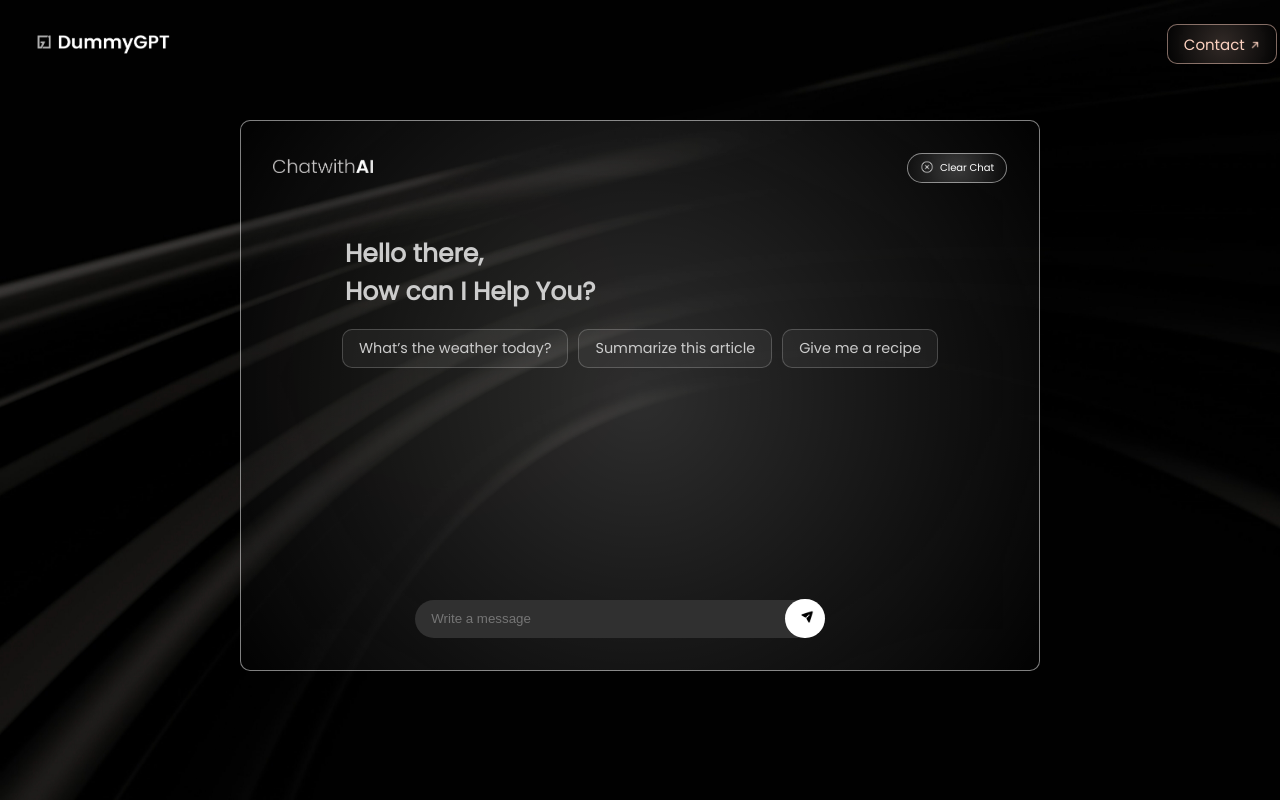
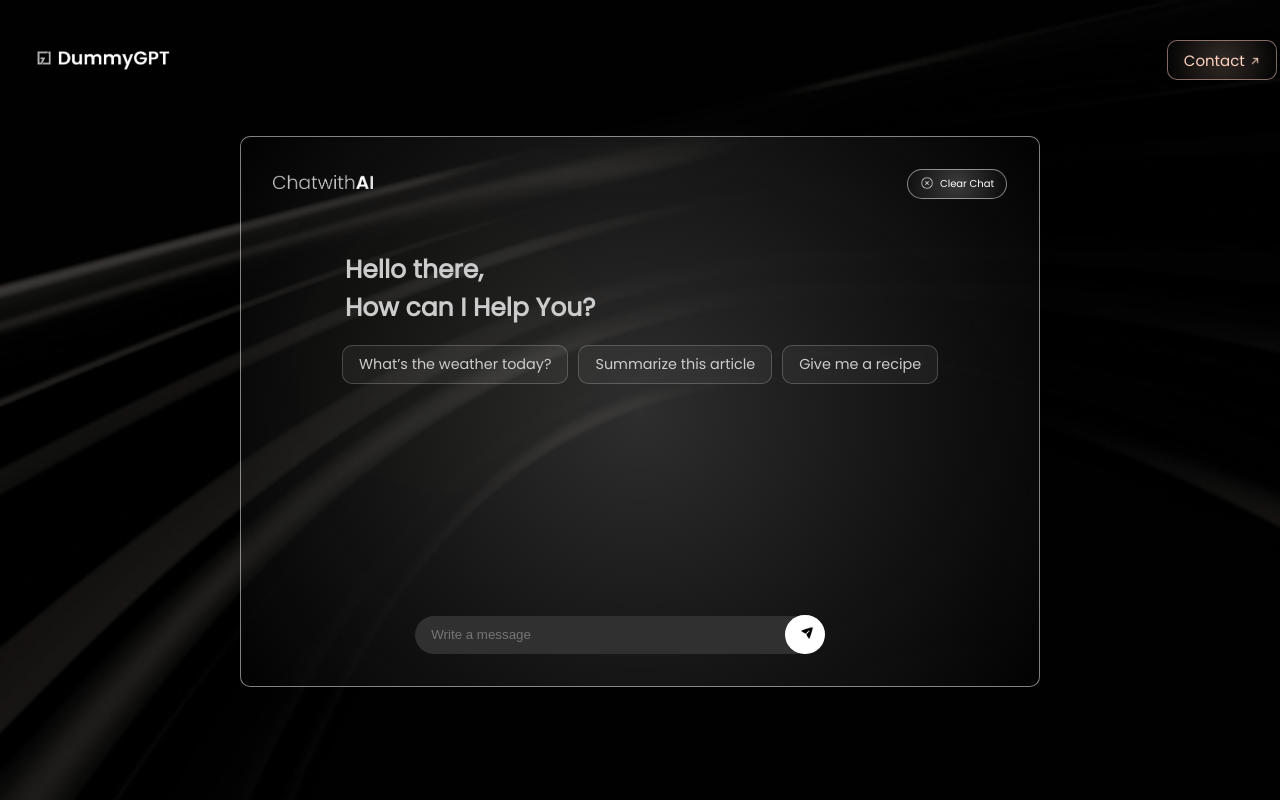
Before and after one commit to 1Goutham/Dummygpt, a React (Create React App) app: page / in a window 1280 px wide. Built offline with nearby package versions, Linux system fonts and the light colour scheme.

Commit message:
Update project files

```diff
--- a/src/index.css
+++ b/src/index.css
@@ -262,6 +262,8 @@
     text-align: center;
     padding-left: 0px;
   }
+
+
 }
 
 .rec{
--- a/src/index.js
+++ b/src/index.js
@@ -12,9 +12,10 @@ root.render(
   backgroundRepeat: "no-repeat",
   backgroundSize: "100% 100%",
   backgroundPosition: "center",
-  height: "100vh",
-  minWidth: "100wh",
-  minHeight: "400px"
+  minHeight: "100vh",
+  height: "auto",
+  minWidth: "100vw",
+  padding: "1rem 0"
 }}>
   <div className="flex-container2">
   <div>
```
